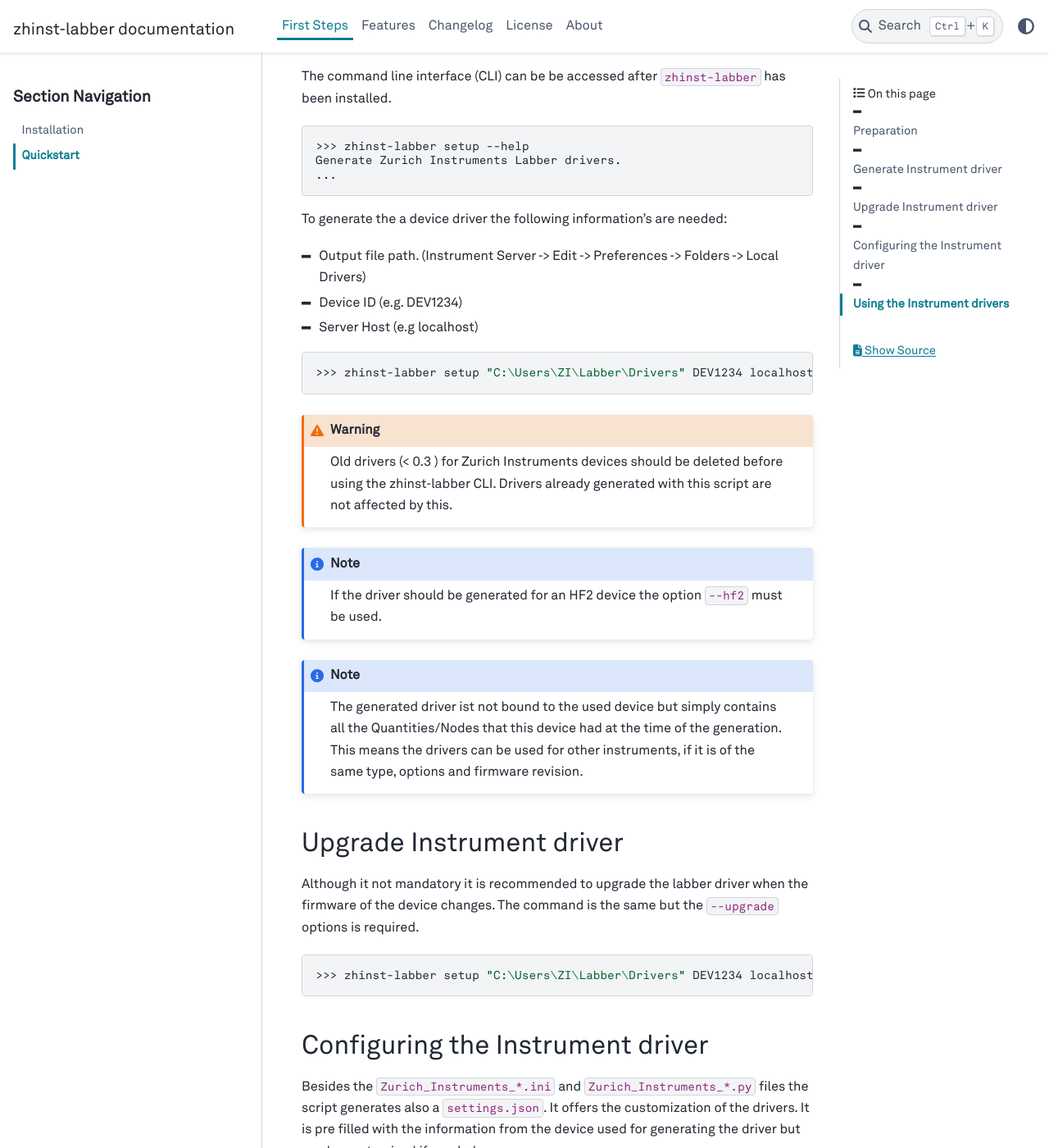
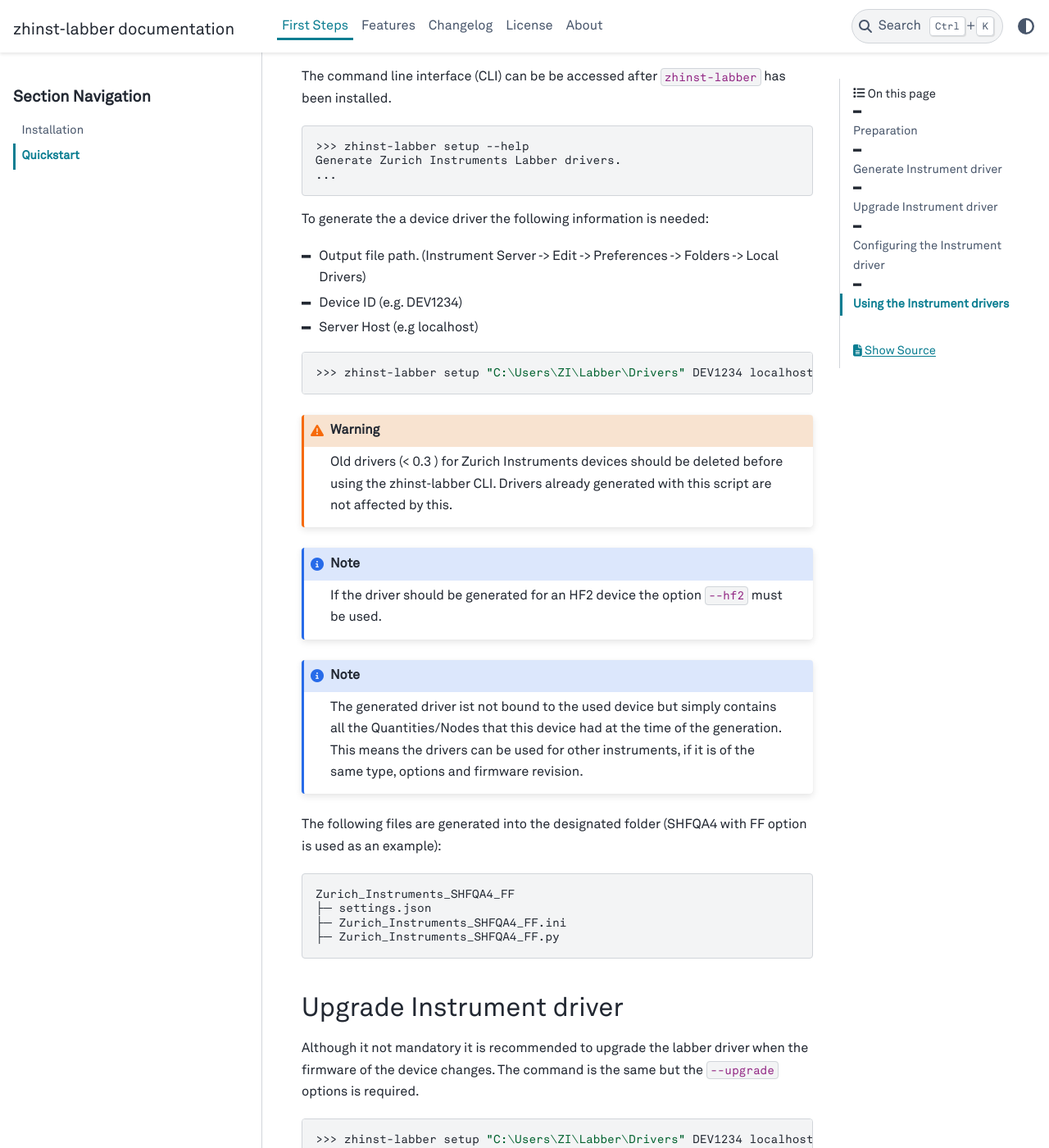
Before and after one commit to zhinst/zhinst-labber, a Sphinx documentation site: the page built from docs/source/first_steps/quickstart.rst, in a window 1280 px wide and 1400 px high, scrolled down 624 px. Shown: the whole window at 82% size. Built offline with Sphinx 7.4.7 and the PyData theme 0.15.4, drawn with Linux system fonts in a browser that asks for light colours.

Commit message:
docs: Example generated directory structure to quickstart

```diff
--- a/docs/source/first_steps/quickstart.rst
+++ b/docs/source/first_steps/quickstart.rst
@@ -31,7 +31,7 @@
     Generate Zurich Instruments Labber drivers.
     ...
 
-To generate the a device driver the following information's are needed:
+To generate the a device driver the following information is needed:
 
 * Output file path. (Instrument Server -> Edit -> Preferences -> Folders -> Local Drivers)
 * Device ID (e.g. DEV1234)
@@ -58,6 +58,15 @@
     all the Quantities/Nodes that this device had at the time of the generation.
     This means the drivers can be used for other instruments, if it is of the
     same type, options and firmware revision.
+
+
+The following files are generated into the designated folder
+(SHFQA4 with FF option is used as an example)::
+
+    Zurich_Instruments_SHFQA4_FF
+    ├─ settings.json
+    ├─ Zurich_Instruments_SHFQA4_FF.ini
+    ├─ Zurich_Instruments_SHFQA4_FF.py
 
 
 Upgrade Instrument driver
```
